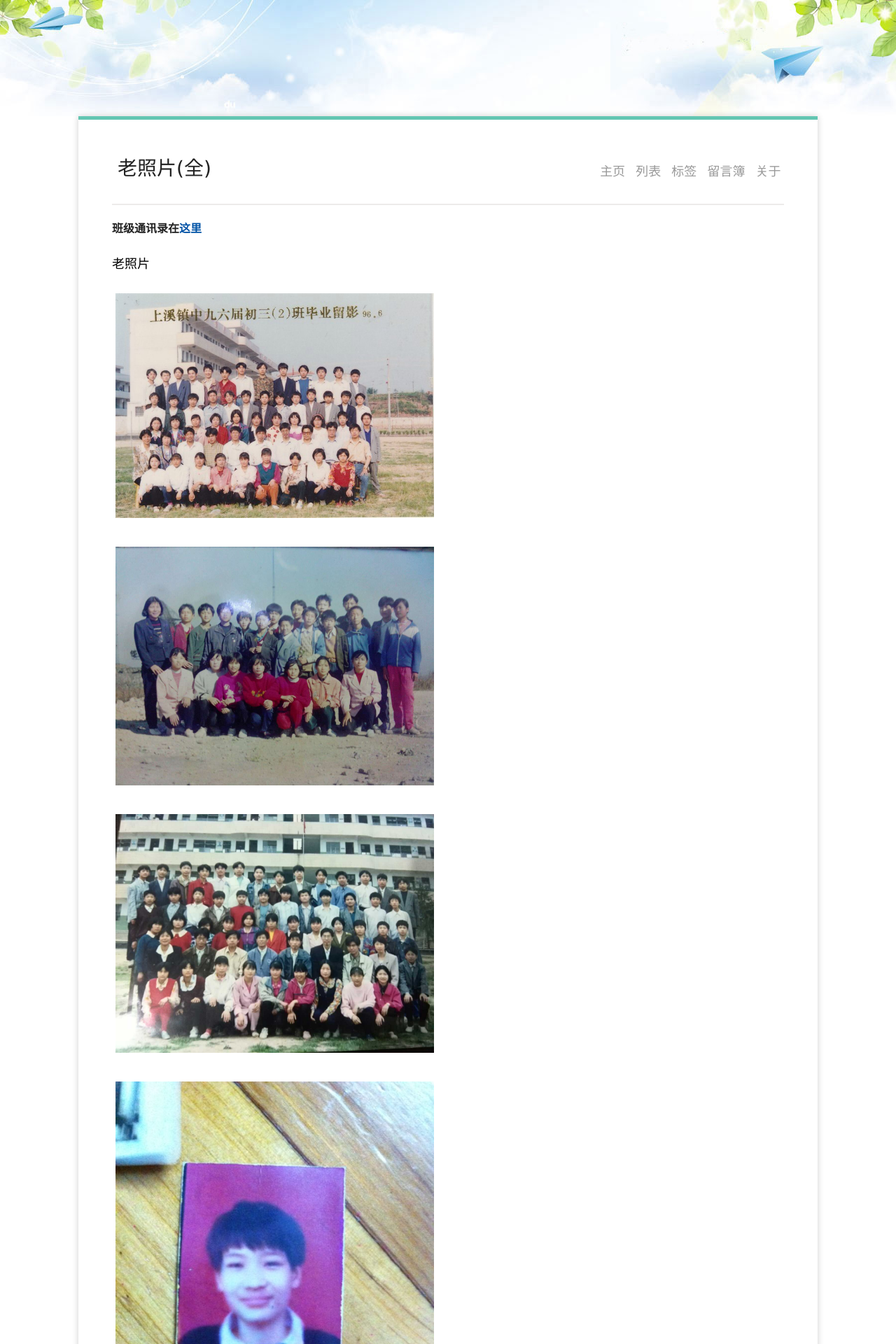
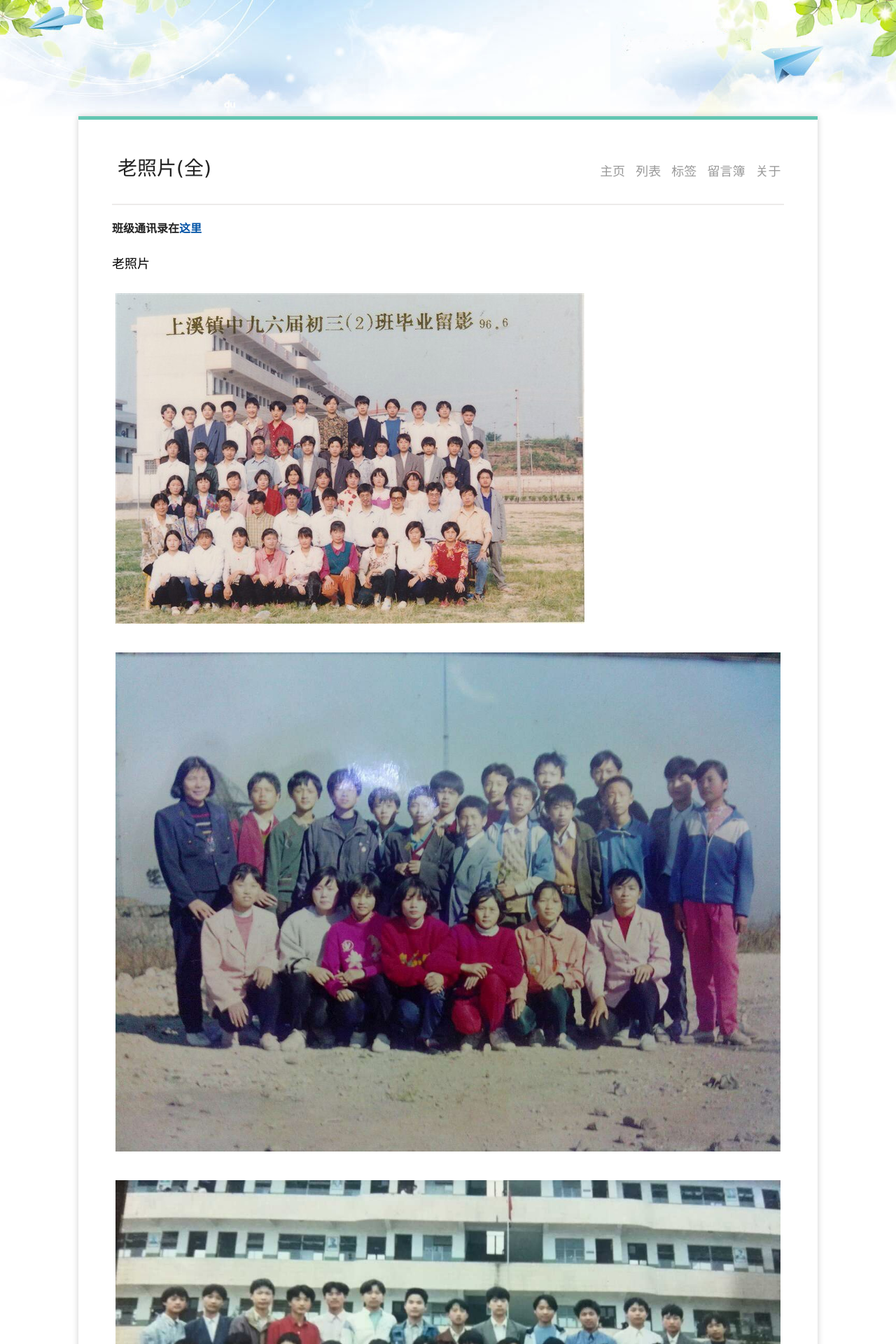
Before and after one commit to shangxi2ban/shangxi2ban.github.io, a Jekyll site: the page built from _posts/2014/2014-06-08-old-photo.md, in a window 1280 px wide. Shown: the top 1920 px of the page at 70% size. Built offline with Jekyll 4.4.1, drawn with Linux system fonts in a browser that asks for light colours; Markdown is read by kramdown in place of the engine named in the settings; comment, search, counter and statistics services are not loaded.

Commit message:
daily updates

```diff
--- a/media/css/screen.css
+++ b/media/css/screen.css
@@ -193,8 +193,8 @@ img.old {
 }
 
 img.old2 {
-    width: 455px;
     margin: 5px;
+    max-width: 950px;
 }
 img.avatar {
     position: relative;
```
